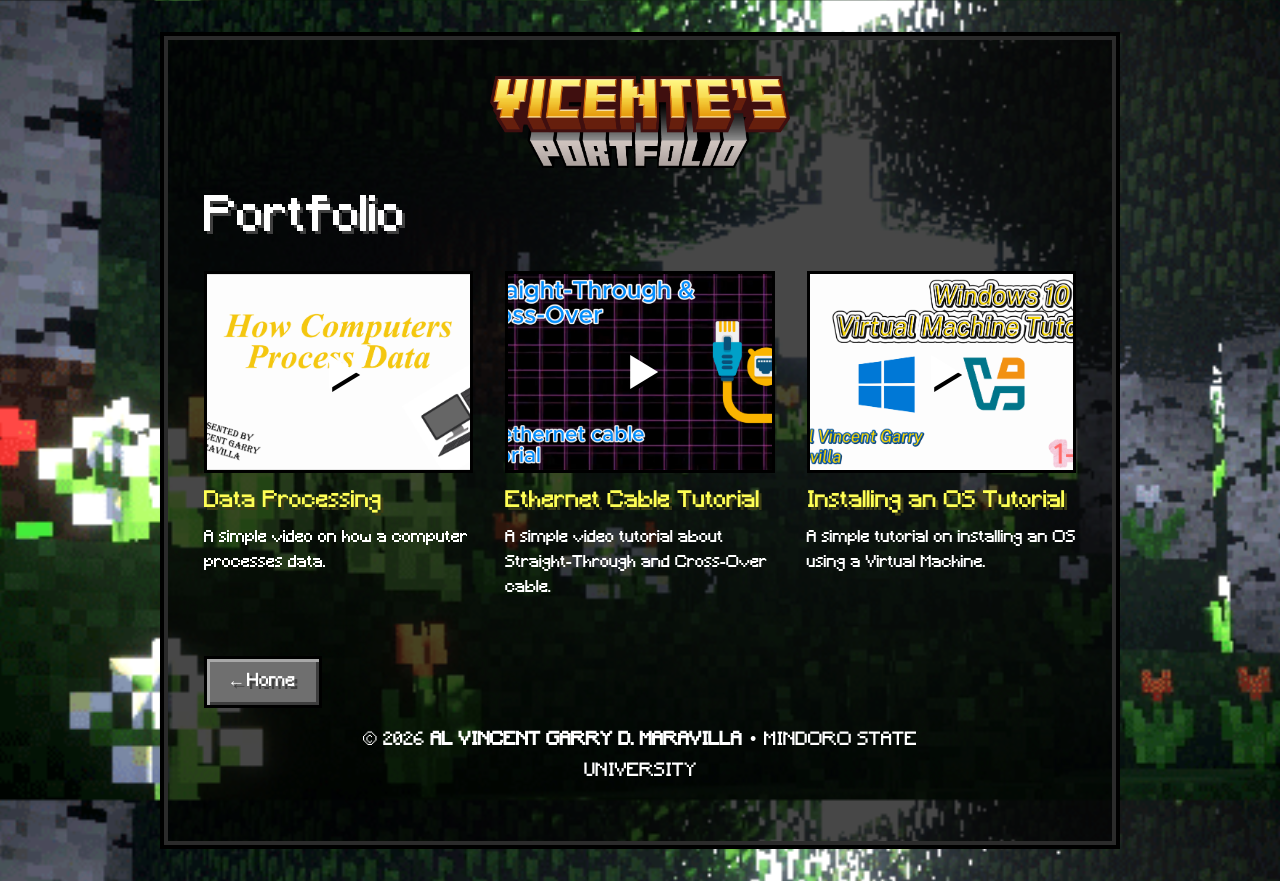
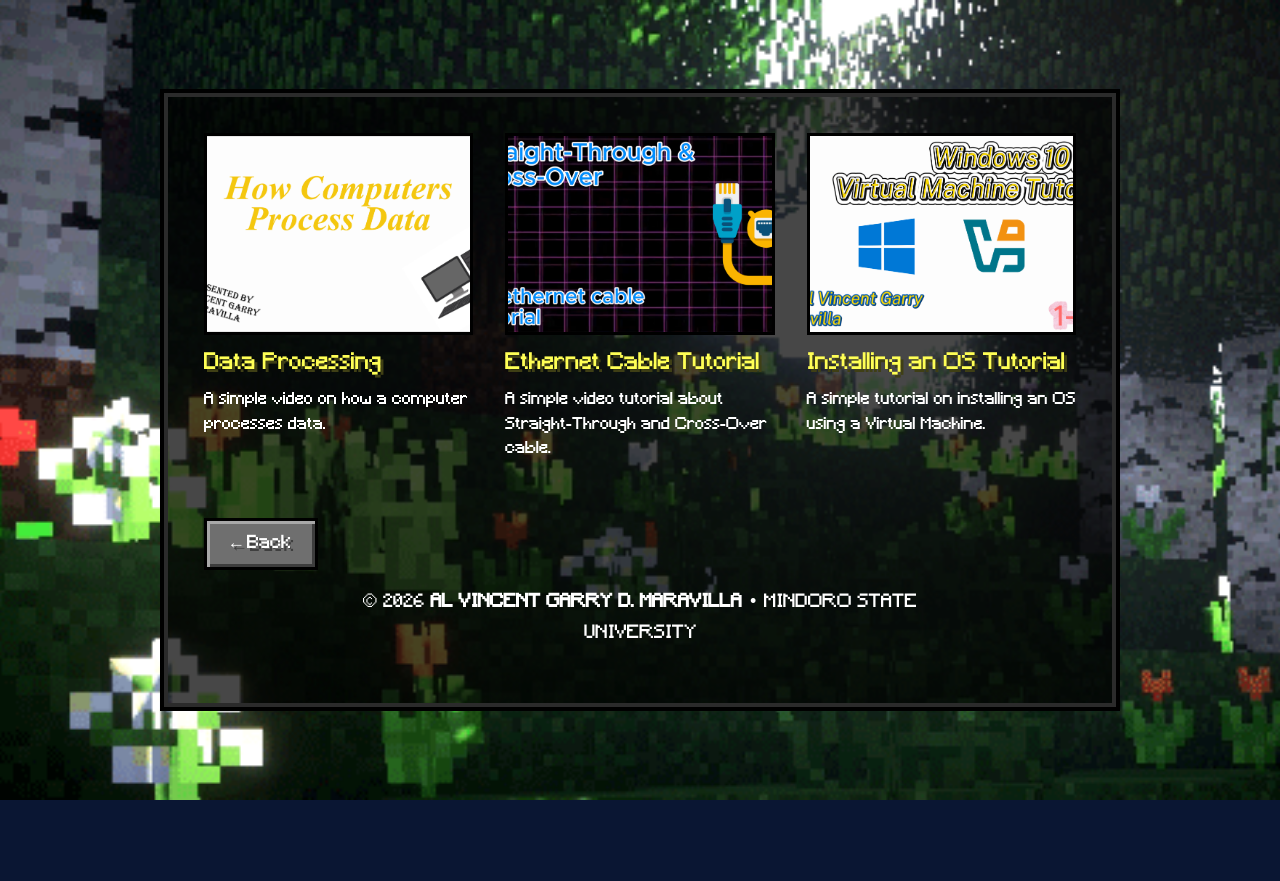
Before and after one commit to Lomathy/Lomathy.github.io, a plain HTML site: page portfolio.html in a window 1280 px wide. After the commit the page ends 800 px from the top, so only its background shows below. Drawn offline with Linux system fonts and the light colour scheme.

Commit message:
portfolio.html

```diff
--- a/portfolio.html
+++ b/portfolio.html
@@ -8,40 +8,32 @@
 </head>
 <body>
   <main class="screen">
-    <header>
-    <a class="logo small" href="index.html">
-      <img src="minecraft_title.png" width="2026" height="620" alt="Vicente's Portfolio, home">
-    </a>
-  </header>
-    <section aria-labelledby="contact-heading">
-      <h1 id="portfolio-heading">Portfolio</h1>
+    <h1 class="visually-hidden" style="position:absolute;left:-9999px">Portfolio</h1>
     <section class="projects" aria-label="Projects">
       <article class="project">
-    <a class="thumb" href="watch-data-processing.html" aria-label="Watch the Data Processing video">
+        <div class="thumb has-media">
           <img src="images/data-processing.jpg" alt="Diagram of how a computer processes data">
-    </a>
+        </div>
         <h2>Data Processing</h2>
         <p>A simple video on how a computer processes data.</p>
       </article>
-
       <article class="project">
-    <a class="thumb" href="watch-ethernet-cable.html" aria-label="Watch the Ethernet Cable Tutorial video">
+        <div class="thumb has-media">
           <img src="images/ethernet-cable.jpg" alt="Straight-through and cross-over Ethernet cables">
-    </a>
+        </div>
         <h2>Ethernet Cable Tutorial</h2>
         <p>A simple video tutorial about Straight-Through and Cross-Over cable.</p>
       </article>
-
       <article class="project">
-    <a class="thumb" href="watch-install-os.html" aria-label="Watch the Installing an OS Tutorial video">
+        <div class="thumb has-media">
           <img src="images/install-os.jpg" alt="Installing an operating system in a virtual machine">
-    </a>
+        </div>
         <h2>Installing an OS Tutorial</h2>
         <p>A simple tutorial on installing an OS using a Virtual Machine.</p>
       </article>
     </section>
     <nav class="back" aria-label="Back navigation">
-        <a href="index.html">&larr; Home</a>
+      <a href="index.html">&larr; Back</a>
     </nav>
     <footer>
       <p></p>
```
Lines whose indentation alone changed are shown as unchanged.
